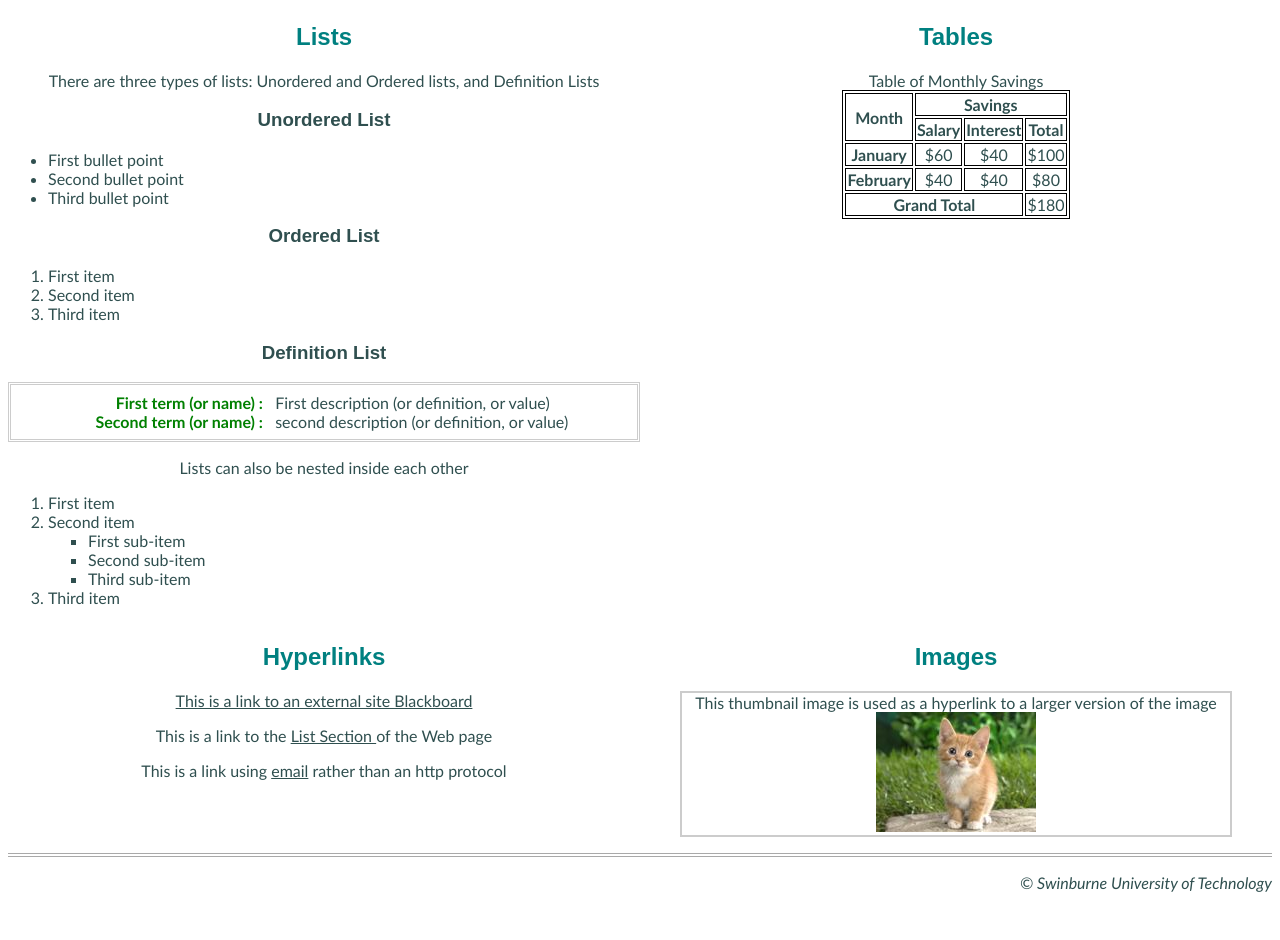
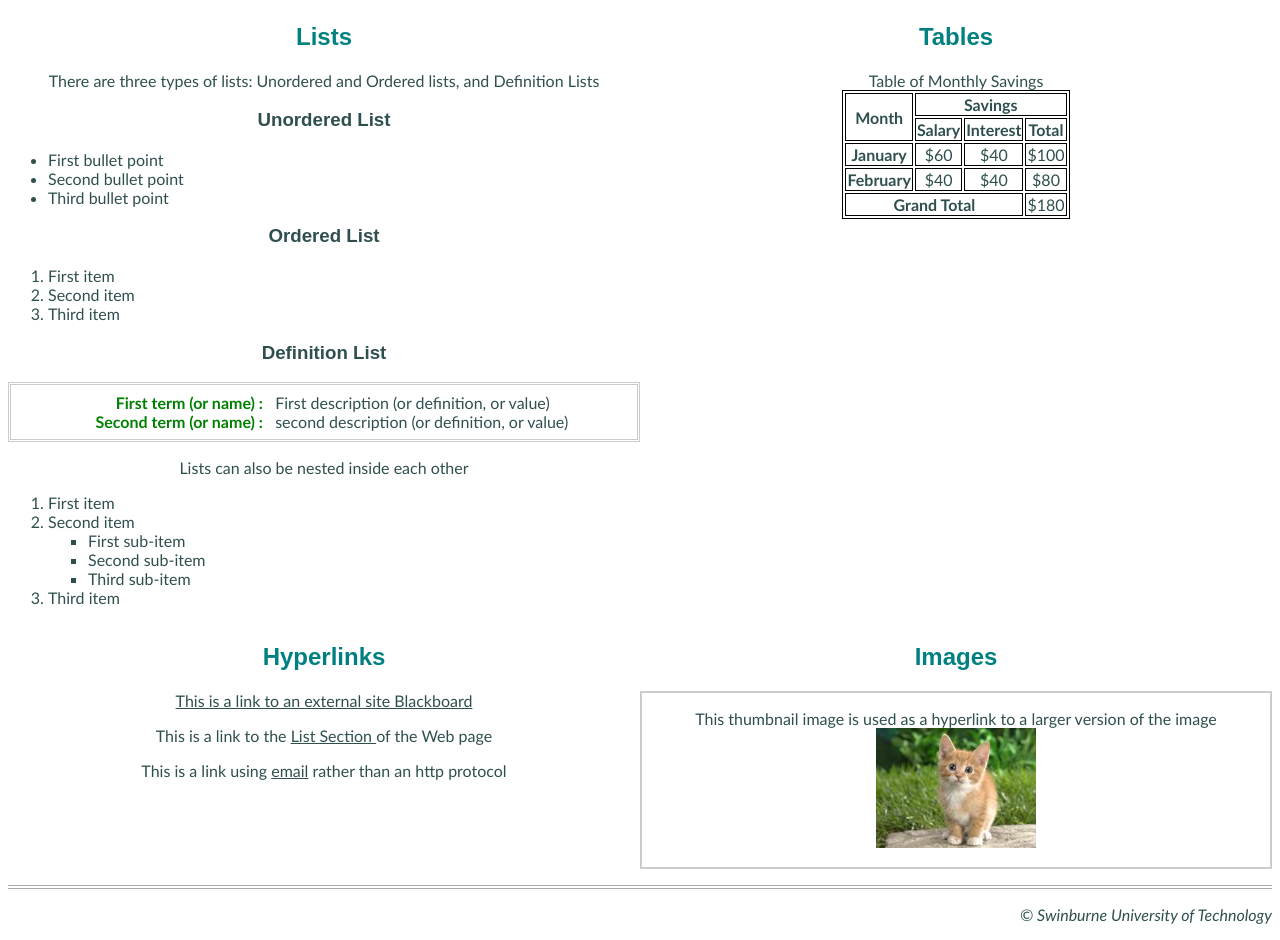
Before and after one commit to tat2912/week-5, a plain HTML site: page index.html in a window 1280 px wide. Shown: the part 594-1534 px from the top of the page. Before the commit the page ends 1502 px from the top, so only its background shows below. Drawn offline with Linux system fonts and the light colour scheme.

Commit message:
another tweak

```diff
--- a/styles/layout.css
+++ b/styles/layout.css
@@ -76,6 +76,9 @@ table {
 /* Step 4: Style the figure element */
 figure {
   border: 2px solid #ccc;
+  text-align: center;
+  padding: 1em;
+  margin: 1em auto;
 }
 
 /* Step 4: Set width and text-align for the sections in two columns */
```
